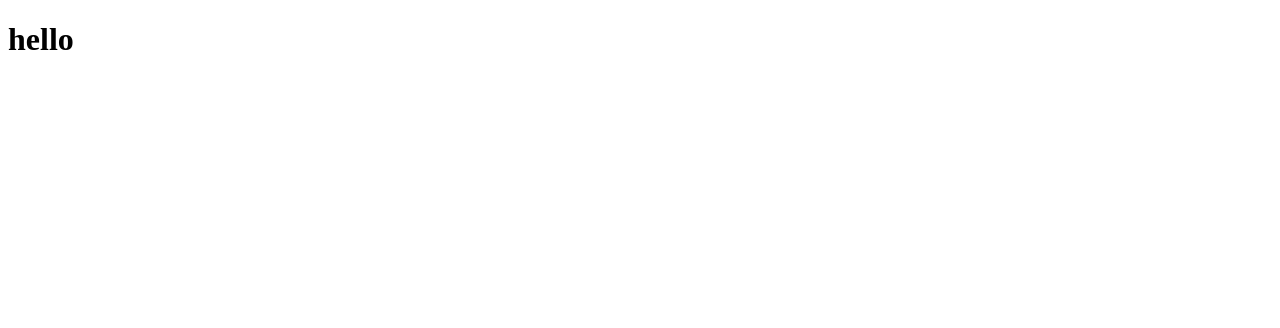
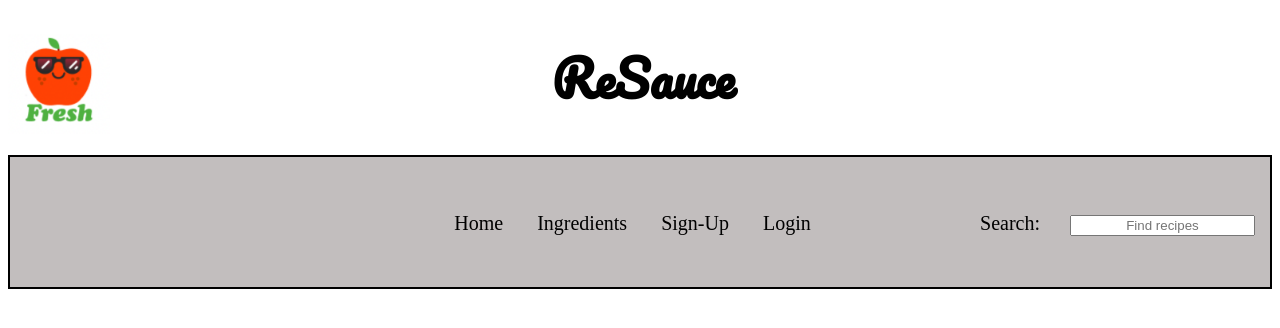
Before and after one commit to ebloom19/ReSauce, a website: page client/index.html in a window 1280 px wide. Drawn offline with Linux system fonts and the light colour scheme; a web font is replaced by a local one.

Commit message:
header-nav bar and css

```diff
--- a/client/index.html
+++ b/client/index.html
@@ -5,8 +5,10 @@
     <meta http-equiv="X-UA-Compatible" content="IE=edge">
     <meta name="viewport" content="width=device-width, initial-scale=1.0">
     <title>Document</title>
+    <script defer src="/js_components/initialize.js"></script>
+    <link rel="stylesheet" href="/style/style.css">
 </head>
 <body>
-    <h1>hello</h1>
+
 </body>
 </html>
--- /dev/null
+++ b/client/js_components/initialize.js
@@ -0,0 +1,29 @@
+
+
+console.log("hello world")
+const fresh = document.createElement("img")
+fresh.setAttribute('src', '/images/freshness.png');
+fresh.setAttribute('alt', 'freshness');
+fresh.setAttribute('id', 'freshness');
+document.body.append(fresh)
+
+
+// setting up the logo
+const logo = document.createElement("h1")
+logo.innerText = "ReSauce"
+logo.setAttribute("id", "logo")
+document.body.append(logo)
+
+// setting up the header-nav
+const header = document.createElement("header")
+header.setAttribute("id", "header-nav")
+document.body.append(header)
+header.innerHTML = `
+            <ul>
+                <li onClick="home()">Home</li>
+                <li onClick="ingredients()">Ingredients</li>
+                <li onClick="signUp()">Sign-Up</li>
+                <li id="login" onClick="login()">Login</li>
+                <li id="search_bar"><input id="bar" type="text" placeholder="Find recipes"></li>
+                <li id="search">Search:</li>
+            </ul>`
--- /dev/null
+++ b/client/style/style.css
@@ -0,0 +1,66 @@
+@import url('https://fonts.googleapis.com/css2?family=Akronim&family=Pacifico&display=swap');
+
+
+body {
+    text-align: center;
+}
+
+#freshness {
+    max-height: 100px;
+    float: left;
+    margin-right: -95px;
+}
+
+#logo {
+    font-family: 'Pacifico', cursive;
+    font-size: 50px;
+}
+
+header {
+    background-color: rgb(194, 190, 190);
+    border: 2px solid;
+    max-height: 130px;
+}
+
+header ul li {
+
+    list-style-type: none;
+    display: inline;
+    padding-right: 15px;
+    padding-left: 15px;
+    line-height: 100px;
+    font-size: 20px;
+    cursor: pointer;
+    transition: 0.3s;
+}
+
+header ul li:hover {
+    color: rgb(172, 60, 16);
+    font-size: 25px;
+}
+
+#search_bar{
+    float: right;
+
+}
+
+#bar {
+    text-align: center;
+}
+
+#search{
+    float: right;
+}
+
+#search:not(:first-child):hover{
+    color: black;
+    font-size: 20px;
+}
+
+#search_bar:not(:first-child):hover{
+    font-size: 20px;
+}
+
+#login {
+    margin-right: -250px;
+}
```
Also changed, not shown: client/images/freshness.png (added), client/js_components/header.js (added).
